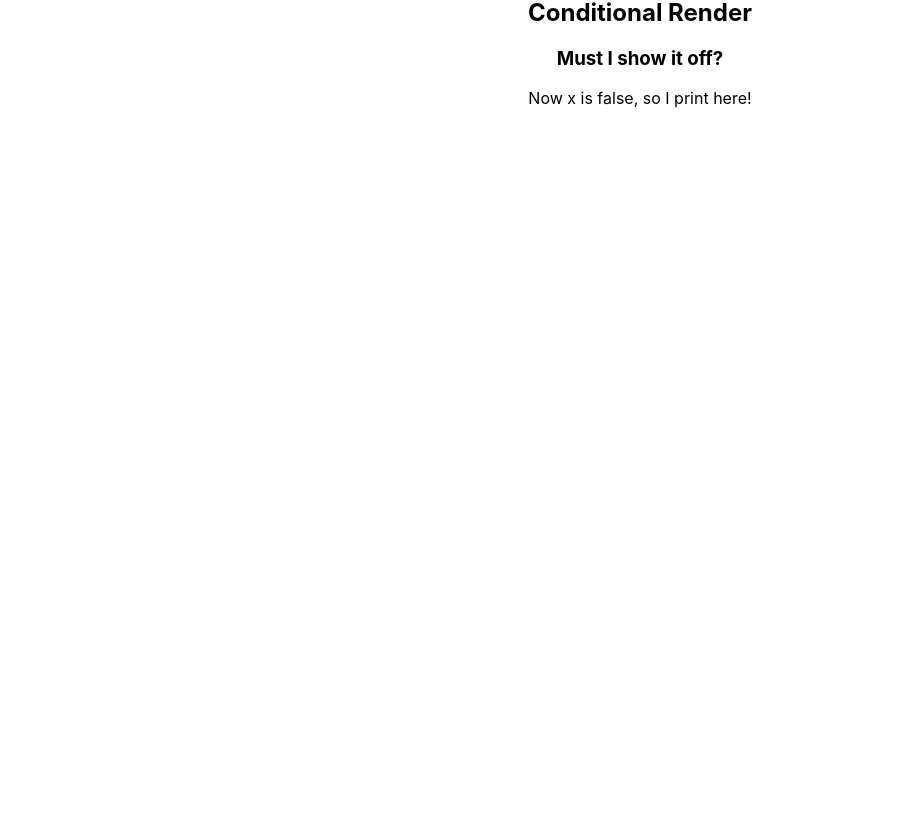
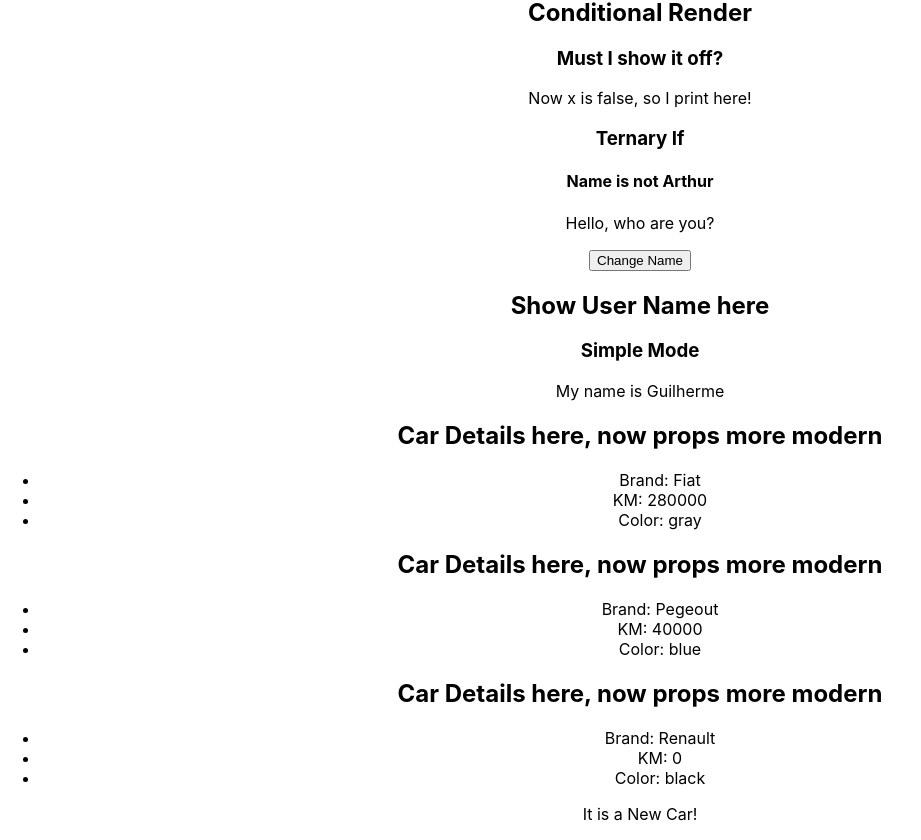
Before and after one commit to devarthurguilherme/React, a React (Create React App) app in the folder React_do_Zero_a_Maestria/3_Advancing_in_React/advancing/: page / in a window 1280 px wide. Shown: the part 1436-2276 px from the top of the page, without its empty margins (0-921 px from the left). Before the commit the page ends 1560 px from the top, so only its background shows below. Built offline with nearby package versions, Linux system fonts and the light colour scheme.

Commit message:
Studying: Ternary If, Props, Props with Destructuring and Reusing Components

```diff
--- a/React_do_Zero_a_Maestria/3_Advancing_in_React/advancing/src/App.js
+++ b/React_do_Zero_a_Maestria/3_Advancing_in_React/advancing/src/App.js
@@ -5,8 +5,13 @@ import Img_2 from './assets/img_2.jpg';
 import ManageData from './components/ManageData';
 import ListRender from './components/ListRender';
 import ConditionalRender from './components/ConditionalRender';
+import ShowUserName from './components/ShowUserName';
+import CarDetails from './components/CarDetails';
+//State
+import {useState} from 'react';
+function App() {
+  const [name] = useState("Guilherme");
 
-function App() {
   return (
     <div className="App">
       <h1>Advancing in React</h1>
@@ -20,6 +25,28 @@ function App() {
         <ManageData />
         <ListRender />
         <ConditionalRender />
+        {/*Props*/}
+        <ShowUserName name={name}/>
+        {/*Destructuring*/}
+        <CarDetails
+          brand={"Fiat"}
+          km={280000}
+          color={"gray"}
+          newCar={false}
+          />
+        {/*Reusing of Components*/}
+        <CarDetails
+          brand={"Pegeout"}
+          km={40000}
+          color={"blue"}
+          newCar={false}
+          />
+        <CarDetails
+          brand={"Renault"}
+          km={0}
+          color={"black"}
+          newCar={true}
+          />
       </div>
     </div>
   );
--- /dev/null
+++ b/React_do_Zero_a_Maestria/3_Advancing_in_React/advancing/src/components/CarDetails.js
@@ -0,0 +1,15 @@
+const CarDetails = ({brand, km, color, newCar}) => {
+    return(
+        <div>
+            <h2>Car Details here, now props more modern</h2>
+            <ul>
+                <li>Brand: {brand}</li>
+                <li>KM: {km}</li>
+                <li>Color: {color}</li>
+            </ul>
+            {newCar && <p>It is a New Car!</p>}
+        </div>
+    );
+};
+
+export default CarDetails;
--- a/React_do_Zero_a_Maestria/3_Advancing_in_React/advancing/src/components/ConditionalRender.js
+++ b/React_do_Zero_a_Maestria/3_Advancing_in_React/advancing/src/components/ConditionalRender.js
@@ -3,6 +3,16 @@ import { useState} from 'react';
 
 const ConditionalRender = () => {
     const [x] = useState(false);
+    const [name, setName] = useState("Arthur");
+
+    const changeName = () => {
+      console.log("Change Name here!")
+      if(name === "Arthur") {
+        setName("Guilherme")
+      } else {
+        setName("Arthur");
+      }
+    }
 
   return (
     <div>
@@ -10,6 +20,19 @@ const ConditionalRender = () => {
         <h3>Must I show it off?</h3>
         {x && <p>If x is true, so I print here!</p>}
         {!x && <p>Now x is false, so I print here!</p>}
+        <h3>Ternary If</h3>
+        {name === "Guilherme" ? (
+          <div>
+            <h4>Name is Arthur</h4>
+            <p>Hello Arthur, how are you doing?</p>
+          </div>
+        ) : (
+          <div>
+            <h4>Name is not Arthur</h4>
+            <p>Hello, who are you?</p>
+          </div>
+        )}
+        <button onClick={changeName}>Change Name</button>
     </div>
   )
 }
--- /dev/null
+++ b/React_do_Zero_a_Maestria/3_Advancing_in_React/advancing/src/components/ShowUserName.js
@@ -0,0 +1,12 @@
+const ShowUserName = (props) => {
+
+    return (
+        <div>
+            <h2>Show User Name here</h2>
+            <h3>Simple Mode</h3>
+            <p>My name is {props.name}</p>
+        </div>
+    );
+};
+
+export default ShowUserName;
```
